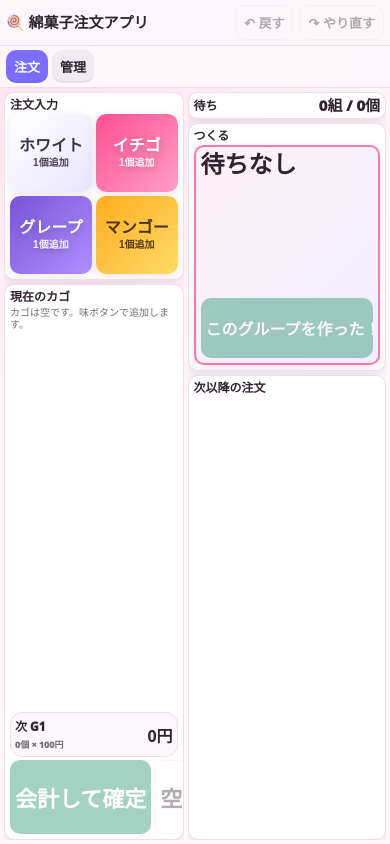
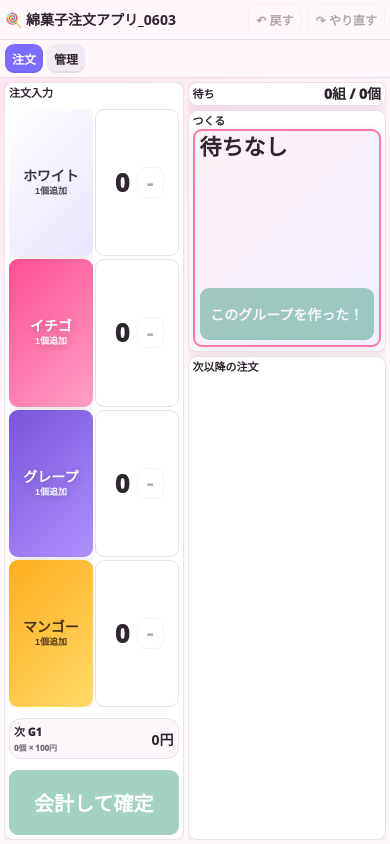
Before and after one commit to toroemon/watagashi_app, a plain HTML site: page index.html in a window 390 px wide. Drawn offline with Linux system fonts and the light colour scheme.

Commit message:
Add files via upload

```diff
--- a/index.html
+++ b/index.html
@@ -90,7 +90,7 @@
       gap: 8px;
       overflow: hidden;
     }
-    .left-col { grid-template-rows: auto minmax(0, 1fr); }
+    .left-col { grid-template-rows: minmax(0, 1fr); }
     .center-col { grid-template-rows: auto auto minmax(0, 1fr); }
     .right-col { grid-template-rows: auto auto 1fr; }
 
@@ -137,35 +137,51 @@
       padding-right: 2px;
     }
 
+    .order-cart-panel {
+      gap: 8px;
+    }
+    .cart-entry {
+      flex: 1 1 auto;
+      min-height: 0;
+      display: grid;
+      grid-template-columns: minmax(0, 1fr) minmax(0, 1fr);
+      gap: 8px;
+      overflow: hidden;
+    }
+    .flavor-stack,
     .cart-list {
       flex: 1 1 auto;
       min-height: 0;
+      min-width: 0;
       display: grid;
-      align-content: start;
-      gap: 4px;
+      grid-template-rows: repeat(4, minmax(0, 1fr));
+      gap: 8px;
       overflow: auto;
       padding-right: 0;
     }
     .cart-row {
       display: grid;
-      grid-template-columns: minmax(0, 1fr) auto auto auto auto;
-      gap: 3px;
+      grid-template-columns: 1fr;
+      min-width: 0;
+      gap: 10px;
       align-items: center;
+      justify-items: center;
       border: 1px solid var(--line);
       border-radius: 10px;
-      padding: 3px;
+      padding: 8px;
       background: #fff;
     }
-    .cart-name {
-      font-size: clamp(14px, 1.45vw, 18px);
-      font-weight: 1000;
+    .cart-count {
+      display: flex;
+      justify-content: center;
+      align-items: center;
+      gap: 6px;
+      width: fit-content;
+      max-width: 100%;
       min-width: 0;
-      overflow: hidden;
-      text-overflow: ellipsis;
-      white-space: nowrap;
     }
-    .cart-qty { min-width: 26px; text-align: center; font-size: clamp(14px, 1.45vw, 18px); font-weight: 1000; }
-    .mini { padding: 4px 6px; border-radius: 9px; font-size: 12px; }
+    .cart-qty { min-width: 1.15em; text-align: center; font-size: clamp(34px, 4.2vw, 58px); line-height: 1; font-weight: 1000; }
+    .mini { min-width: 48px; min-height: 48px; padding: 4px 8px; border-radius: 12px; font-size: 32px; line-height: 1; }
     .cart-total {
       display: flex;
       justify-content: space-between;
@@ -181,7 +197,7 @@
     }
     .cart-total strong { font-size: clamp(16px, 1.8vw, 22px); }
     #cartSummary { flex: 0 0 auto; }
-    .cart-actions { flex: 0 0 auto; display: grid; grid-template-columns: 1fr auto; gap: 5px; margin-top: 5px; }
+    .cart-actions { flex: 0 0 auto; display: grid; grid-template-columns: 1fr; gap: 5px; margin-top: 5px; }
 
     .wait-panel {
       flex: 0 0 auto;
@@ -216,8 +232,19 @@
       flex-direction: column;
       overflow: visible;
     }
+    .next-card[data-act="finish"] { cursor: pointer; }
     .next-title { font-size: clamp(24px, 3.4vw, 40px); font-weight: 1000; line-height: 0.9; margin: 1px 0 4px; }
-    .next-items { flex: 1 1 auto; min-height: 0; display: grid; align-content: start; gap: 3px; margin: 4px 0; overflow: auto; }
+    .next-items {
+      flex: 1 1 auto;
+      min-height: 0;
+      display: grid;
+      grid-template-columns: repeat(2, minmax(0, 1fr));
+      grid-auto-rows: minmax(56px, max-content);
+      align-content: start;
+      gap: 5px;
+      margin: 4px 0;
+      overflow: auto;
+    }
     .next-item {
       display: flex;
       justify-content: space-between;
@@ -229,6 +256,10 @@
       line-height: 1.08;
       font-weight: 1000;
     }
+    .next-item.white { background: linear-gradient(135deg, #ffffff, #e9e4ff); color: #3d3448; }
+    .next-item.strawberry { background: linear-gradient(135deg, #ffd9e8, #ff8fbd); color: #641437; }
+    .next-item.grape { background: linear-gradient(135deg, #e6dcff, #a68cff); color: #332064; }
+    .next-item.mango { background: linear-gradient(135deg, #ffe7a1, #ffbd42); color: #493012; }
     .next-item span:first-child {
       min-width: 0;
       overflow: hidden;
@@ -342,7 +373,7 @@
       .admin-view { grid-template-columns: 1fr; grid-template-rows: none; }
       .left-col { grid-row: auto; }
       .col { gap: 4px; overflow: hidden; }
-      .left-col { grid-template-rows: auto minmax(0, 1fr); }
+      .left-col { grid-template-rows: minmax(0, 1fr); }
       .center-col { grid-template-rows: auto auto minmax(0, 1fr); }
       .panel { padding: 5px; overflow: hidden; }
       .wait-panel { gap: 4px; }
@@ -352,17 +383,17 @@
       .grid-2 { grid-template-columns: 1fr 1fr; gap: 4px; }
       .flavor-btn { min-height: clamp(56px, 12svh, 78px); font-size: 16px; }
       .flavor-btn small { font-size: 10px; margin-top: 4px; }
-      .cart-list, .list { gap: 3px; }
-      .cart-row { grid-template-columns: minmax(0, 1fr) auto auto auto; gap: 8px; padding: 0px; }
-      .cart-row .danger { grid-column: 1 / -1; }
-      .cart-name, .cart-qty { font-size: 18px; }
-      .cart-qty { min-width: 0px; }
-      .mini { min-height: px; padding: 0px 0px; border-radius: 12px; font-size: 20px; }
+      .cart-entry { gap: 2px; }
+      .flavor-stack, .cart-list, .list { gap: 3px; }
+      .cart-row { grid-template-columns: minmax(0, 1fr); gap: 2px; padding: 2px; }
+      .cart-qty { min-width: 1em; font-size: 28px; }
+      .cart-count { gap: 2px; }
+      .mini { min-width: 30px; min-height: 34px; padding: 0px 4px; border-radius: 9px; font-size: 24px; }
       .cart-total { padding: 4px; margin-top: 3px; font-size: 12px; }
       .cart-total strong { font-size: 16px; }
       .cart-actions { gap: 3px; margin-top: 3px; }
       .cart-actions button { min-height: 20px; padding: 20px 5px; font-size: 22px; }
-      .next-card { height: clamp(170px, 34svh, 220px); padding: 5px; border-radius: 10px; }
+      .next-card { height: clamp(187px, 37.4svh, 242px); padding: 5px; border-radius: 10px; }
       .next-card > button.ok { min-height: 22px; padding: 18px 5px !important; font-size: 16px !important; }
       .next-title { font-size: 24px; margin-bottom: 2px; }
       .next-item { gap: 4px; padding: 3px 4px; border-radius: 7px; font-size: 14px; }
@@ -373,6 +404,45 @@
       .queue-wait { font-size: 11px; }
       table { font-size: 10px; margin-top: 3px; }
       th, td { padding: 2px 1px; }
+    }
+
+    @media (max-width: 680px) and (orientation: portrait) {
+      :root { --radius: 9px; }
+      header { gap: 4px; padding: 4px 5px; }
+      h1 { font-size: 14px; }
+      h2 { font-size: 11px; margin-bottom: 2px; }
+      button { min-height: 29px; padding: 6px 7px; font-size: 12px; border-radius: 9px; }
+      .tabbar { gap: 4px; padding: 4px 5px; }
+      main { padding: 4px; gap: 4px; }
+      .col { gap: 4px; }
+      .panel { padding: 4px; }
+      .wait-panel { gap: 4px; }
+      .wait-count { font-size: 14px; }
+      .subtle { font-size: 9px; margin-bottom: 2px; }
+      .tiny { font-size: 8px; }
+      .grid-2 { gap: 4px; }
+      .flavor-btn { min-height: clamp(50px, 10.8svh, 70px); font-size: 14px; }
+      .flavor-btn small { font-size: 9px; margin-top: 4px; }
+      .flavor-stack,
+      .cart-list,
+      .list { gap: 3px; }
+      .cart-row { gap: 2px; padding: 2px; border-radius: 9px; }
+      .cart-qty { font-size: 25px; }
+      .mini { min-width: 27px; min-height: 31px; padding: 0 4px; border-radius: 8px; font-size: 22px; }
+      .cart-total { padding: 4px; margin-top: 3px; font-size: 11px; }
+      .cart-total strong { font-size: 14px; }
+      .cart-actions { gap: 3px; margin-top: 3px; }
+      .cart-actions button { min-height: 18px; padding: 18px 5px; font-size: 20px; }
+      .next-card { height: clamp(168px, 33.7svh, 218px); padding: 5px; border-radius: 9px; }
+      .next-card > button.ok { min-height: 20px; padding: 16px 5px !important; font-size: 14px !important; }
+      .next-title { font-size: 22px; }
+      .next-item { gap: 4px; padding: 3px 4px; border-radius: 6px; font-size: 13px; }
+      .order { gap: 7px; padding: 5px 7px; }
+      .order-no { min-width: 31px; height: 23px; font-size: 11px; }
+      .order-title { font-size: 12px; }
+      .order-items { font-size: 9px; }
+      .queue-wait { font-size: 10px; }
+      table { font-size: 9px; }
     }
 
     @media (orientation: landscape) and (max-height: 620px) and (hover: none) and (pointer: coarse) {
@@ -390,7 +460,7 @@
       main { padding: 2px 4px; gap: 3px; overflow: hidden; }
       .order-view { grid-template-columns: minmax(0, 0.95fr) minmax(0, 1.05fr); grid-template-rows: minmax(0, 1fr); }
       .col { gap: 3px; overflow: hidden; }
-      .left-col { grid-template-rows: auto minmax(0, 1fr); }
+      .left-col { grid-template-rows: minmax(0, 1fr); }
       .center-col { grid-template-rows: auto auto minmax(0, 1fr); }
       .panel { padding: 3px; overflow: hidden; }
       .wait-panel { gap: 3px; }
@@ -400,19 +470,19 @@
       .grid-2 { gap: 3px; }
       .flavor-btn { min-height: clamp(32px, 11svh, 44px); font-size: 15px; }
       .flavor-btn small { font-size: 8px; margin-top: 2px; }
-      .cart-list, .list { gap: 1px; }
-      .cart-row { grid-template-columns: minmax(0, 1fr) auto auto auto; gap: 1px; padding: 1px; border-radius: 5px; line-height: 1; }
-      .cart-row .danger { grid-column: auto; }
-      .cart-name, .cart-qty { font-size: 9px; }
-      .cart-qty { min-width: 14px; }
-      .mini { min-height: 17px; padding: 1px 3px; border-radius: 5px; font-size: 9px; line-height: 1; }
+      .cart-entry { gap: 2px; }
+      .flavor-stack, .cart-list, .list { gap: 1px; }
+      .cart-row { grid-template-columns: 1fr; gap: 2px; padding: 2px; border-radius: 5px; line-height: 1; }
+      .cart-qty { min-width: 1em; font-size: 18px; }
+      .cart-count { gap: 2px; }
+      .mini { min-width: 22px; min-height: 24px; padding: 1px 3px; border-radius: 6px; font-size: 16px; line-height: 1; }
       .cart-total { padding: 1px 2px; margin-top: 1px; font-size: 8px; line-height: 1.05; }
       .cart-total strong { font-size: 10px; }
       .cart-actions { gap: 2px; margin-top: 1px; }
       .cart-actions button { min-height: 20px; padding: 2px 5px; font-size: 22px; }
-      .next-card { height: clamp(126px, 36svh, 156px); padding: 3px; border-radius: 8px; overflow: hidden; }
+      .next-card { height: clamp(139px, 39.6svh, 172px); padding: 3px; border-radius: 8px; overflow: hidden; }
       .next-title { font-size: 18px; margin-bottom: 0; }
-      .next-items { gap: 1px; margin: 1px 0; }
+      .next-items { gap: 2px; margin: 1px 0; }
       .next-item { gap: 3px; padding: 2px 3px; border-radius: 5px; font-size: 12px; line-height: 1; }
       .next-card > button.ok { min-height: 22px; padding: 10px 5px !important; font-size: 22px !important; }
       .order { gap: 3px; padding: 2px 3px; grid-template-columns: auto minmax(0, 1fr); }
@@ -426,7 +496,7 @@
 </head>
 <body>
   <header>
-    <h1>🍭 綿菓子注文アプリ</h1>
+    <h1>🍭 綿菓子注文アプリ_0603</h1>
     <div class="flex">
       <button class="ghost" data-act="undo">↶ 戻す</button>
       <button class="ghost" data-act="redo">↷ やり直す</button>
@@ -440,18 +510,15 @@
 
   <main id="orderTab" class="order-view">
     <section class="col left-col">
-      <div class="panel">
+      <div class="panel order-cart-panel">
         <h2>注文入力</h2>
-        <div class="grid-2" id="flavorBox"></div>
-      </div>
-
-      <div class="panel">
-        <h2>現在のカゴ</h2>
-        <div class="cart-list" id="cartBox"></div>
+        <div class="cart-entry">
+          <div class="flavor-stack" id="flavorBox"></div>
+          <div class="cart-list" id="cartBox"></div>
+        </div>
         <div id="cartSummary"></div>
         <div class="cart-actions">
           <button class="ok" data-act="confirmGroup">会計して確定</button>
-          <button class="ghost" data-act="clearCart">空</button>
         </div>
       </div>
     </section>
@@ -583,15 +650,18 @@
       const cartQty = itemsQty(state.cart);
       const cartTotal = cartQty * state.price;
 
-      document.getElementById("cartBox").innerHTML = state.cart.map(i => `
+      document.getElementById("cartBox").innerHTML = FLAVORS.map(f => {
+        const item = state.cart.find(i => i.k === f.k);
+        const q = item ? item.q : 0;
+        return `
         <div class="cart-row">
-          <div class="cart-name">${i.n}</div>
-          <button class="mini ghost" data-act="cartMinus" data-k="${i.k}">−</button>
-          <div class="cart-qty">${i.q}</div>
-          <button class="mini ghost" data-act="cartPlus" data-k="${i.k}">＋</button>
-          <button class="mini danger" data-act="cartRemove" data-k="${i.k}">削除</button>
+          <div class="cart-count">
+            <div class="cart-qty">${q}</div>
+            <button class="mini ghost" data-act="cartMinus" data-k="${f.k}" ${q === 0 ? "disabled" : ""}>-</button>
+          </div>
         </div>
-      `).join("") || `<div class="subtle">カゴは空です。味ボタンで追加します。</div>`;
+      `;
+      }).join("");
 
       document.getElementById("cartSummary").innerHTML = `
         <div class="cart-total">
@@ -600,7 +670,6 @@
         </div>`;
 
       document.querySelector('[data-act="confirmGroup"]').disabled = state.cart.length === 0;
-      document.querySelector('[data-act="clearCart"]').disabled = state.cart.length === 0;
 
       const pending = state.orders.filter(o => o.s === "pending");
       const next = pending[0];
@@ -618,10 +687,10 @@
       const total = stats.reduce((a, b) => a + b.sum, 0);
 
       document.getElementById("nextBox").innerHTML = next ? `
-        <div class="next-card">
+        <div class="next-card" data-act="finish" data-id="${next.id}">
           <div class="next-title">G${next.groupId}</div>
           <div class="next-items">
-            ${next.items.map(i => `<div class="next-item"><span>${i.n}</span><span>${i.q}個</span></div>`).join("")}
+            ${next.items.map(i => `<div class="next-item ${i.k}"><span>${i.n}</span><span>${i.q}個</span></div>`).join("")}
           </div>
           <button class="ok" style="width:100%; padding:10px; font-size:16px;" data-act="finish" data-id="${next.id}">このグループを作った！</button>
         </div>
@@ -657,7 +726,7 @@
     };
 
     document.body.addEventListener("click", e => {
-      const btn = e.target.closest("button");
+      const btn = e.target.closest('button, .next-card[data-act="finish"]');
       if (!btn || btn.disabled) return;
 
       const { act, id, qty, flavor, k } = btn.dataset;
@@ -673,20 +742,13 @@
         else state.cart.push({ k: f.k, n: f.n, q: 1 });
         save();
         showToast(`${f.n} 1個をカゴに追加！`);
-      } else if (act === "cartPlus" || act === "cartMinus" || act === "cartRemove") {
+      } else if (act === "cartMinus") {
         const item = state.cart.find(i => i.k === k);
         if (!item) return;
         pushHist();
-        if (act === "cartPlus") item.q += 1;
-        if (act === "cartMinus") item.q -= 1;
-        if (act === "cartRemove" || item.q <= 0) state.cart = state.cart.filter(i => i.k !== k);
+        item.q -= 1;
+        if (item.q <= 0) state.cart = state.cart.filter(i => i.k !== k);
         save();
-      } else if (act === "clearCart") {
-        if (!state.cart.length) return;
-        pushHist();
-        state.cart = [];
-        save();
-        showToast("カゴを空にしました");
       } else if (act === "confirmGroup") {
         if (!state.cart.length) return;
         pushHist();
```
